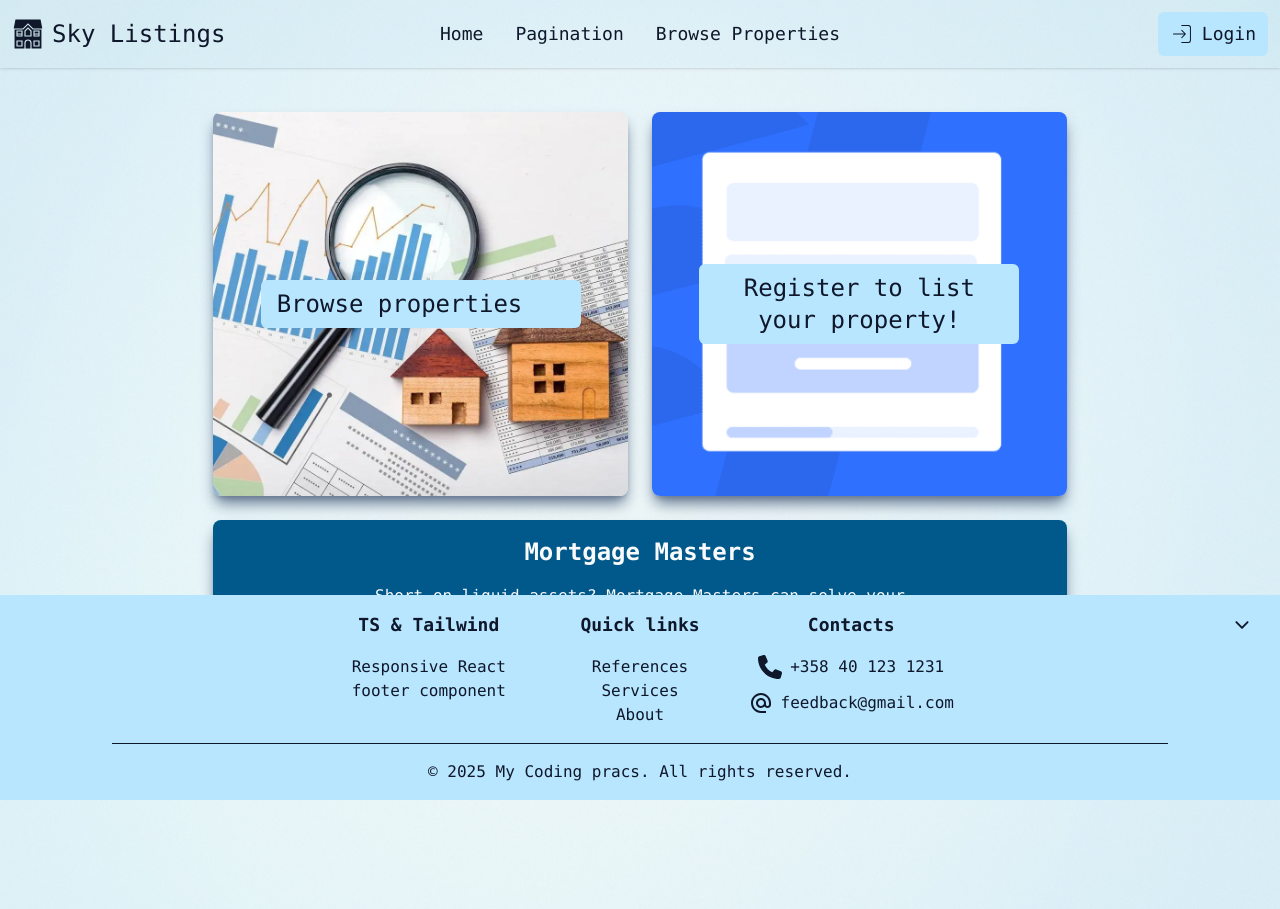
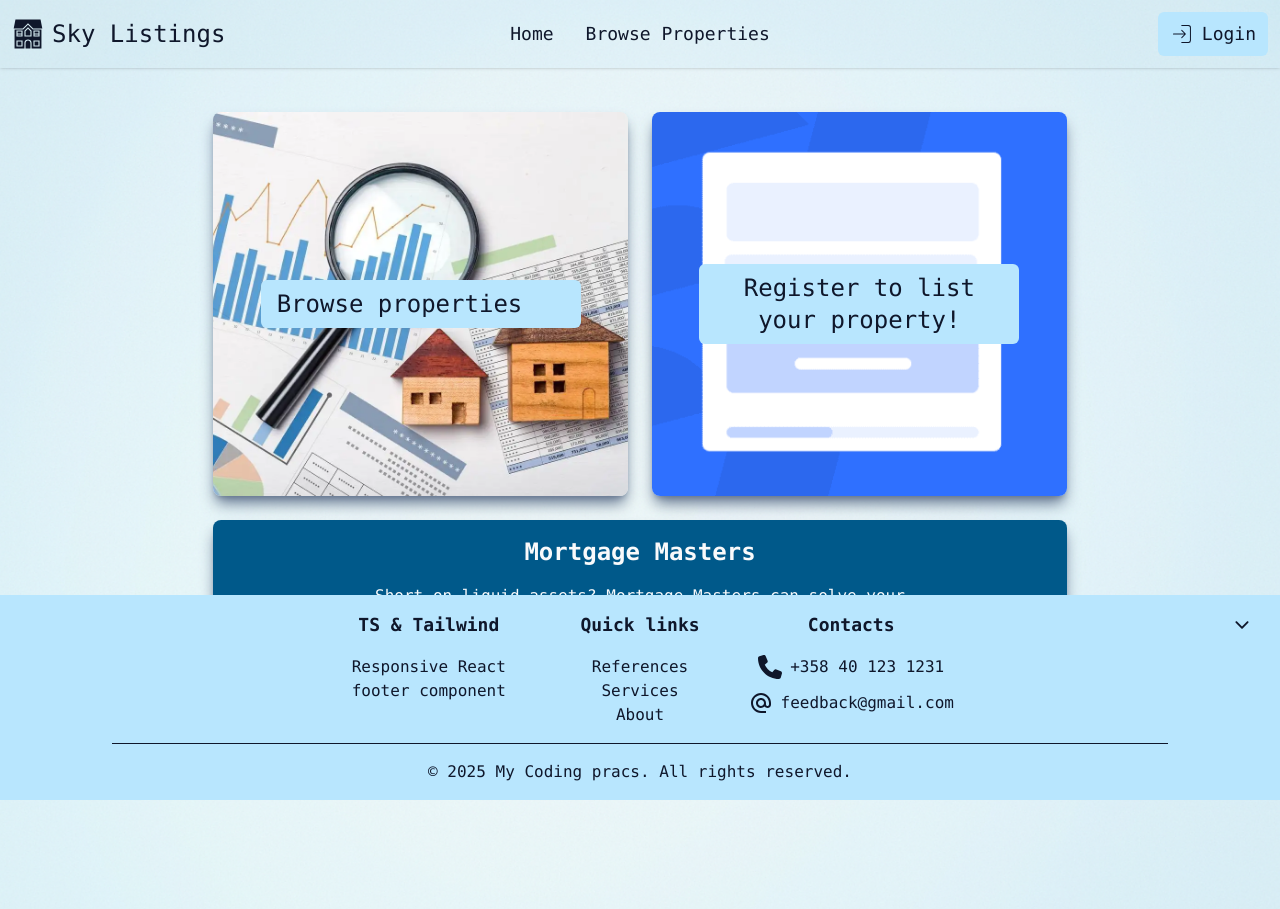
Before and after one commit to olliuhlbeck/sky-listings, a React (Vite) app in the folder frontend/: page / in a window 1280 px wide. Built offline with nearby package versions, Linux system fonts and the light colour scheme.

Commit message:
remove pagination related content

```diff
--- a/frontend/src/components/HeaderComponents/HeaderContainer.tsx
+++ b/frontend/src/components/HeaderComponents/HeaderContainer.tsx
@@ -18,7 +18,6 @@ const HeaderContainer = ({
 }: HeaderContainerProps) => {
   const navigationLinks = [
     { text: 'Home', link: 'home', authOnly: 'no' },
-    { text: 'Pagination', link: 'pagination', authOnly: 'no' },
     { text: 'Browse Properties', link: 'browseProperties', authOnly: 'no' },
     { text: 'My Properties', link: 'myProperties', authOnly: 'yes' },
     { text: 'Add property', link: 'AddProperty', authOnly: 'yes' },
--- a/frontend/src/routes/Routes.tsx
+++ b/frontend/src/routes/Routes.tsx
@@ -1,7 +1,6 @@
 import { createBrowserRouter, Navigate } from 'react-router-dom';
 import App from '../App';
 import HomePage from '../pages/HomePage/HomePage';
-import Pagination from '../pages/Pagination/Pagination';
 import LoginPage from '../pages/LoginPage/LoginPage';
 import BrowseProperties from '../pages/BrowseProperties/BrowseProperties';
 import MyProperties from '../pages/MyProperties/MyProperties';
@@ -15,7 +14,6 @@ export const router = createBrowserRouter([
     children: [
       { path: '', element: <HomePage /> },
       { path: 'home', element: <Navigate to='/' /> },
-      { path: 'pagination', element: <Pagination /> },
       { path: 'login', element: <LoginPage /> },
       { path: 'browseProperties', element: <BrowseProperties /> },
       { path: 'myProperties', element: <MyProperties /> },
```
